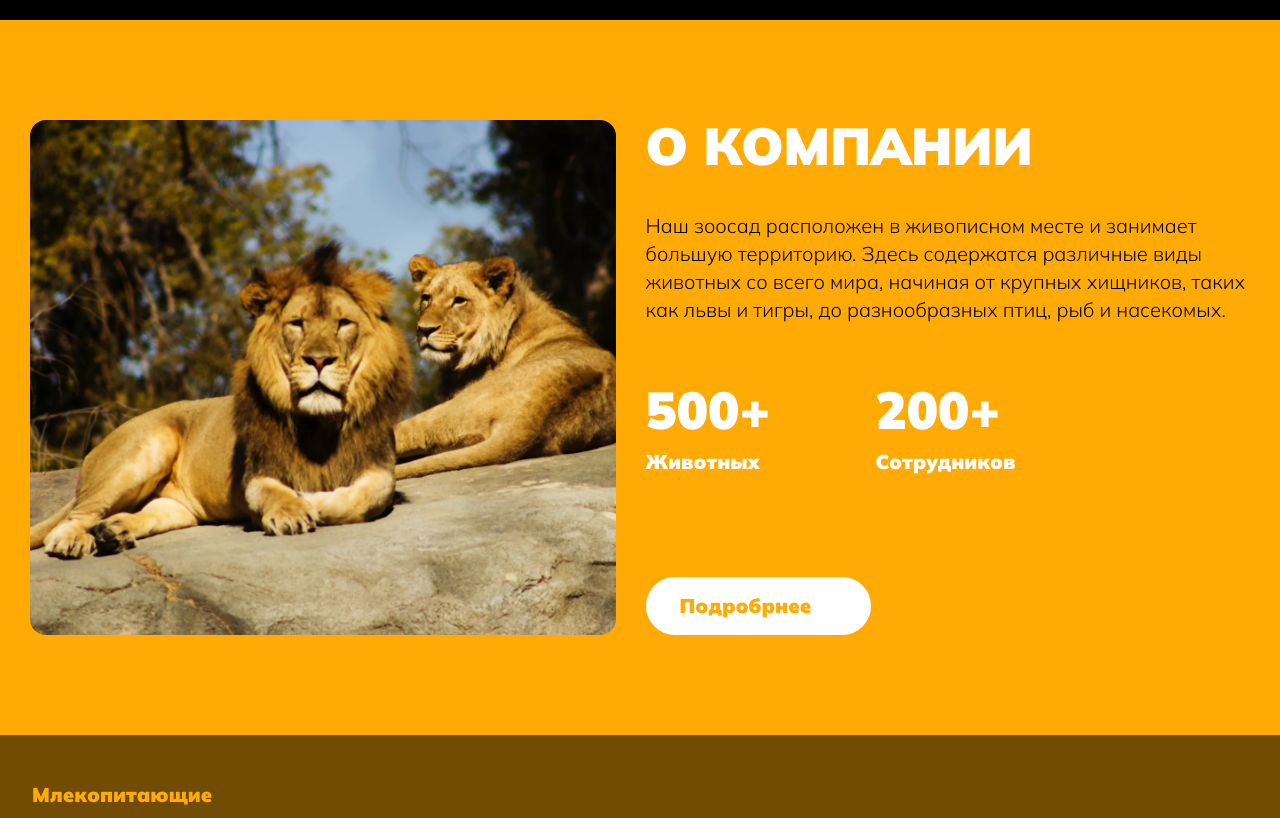
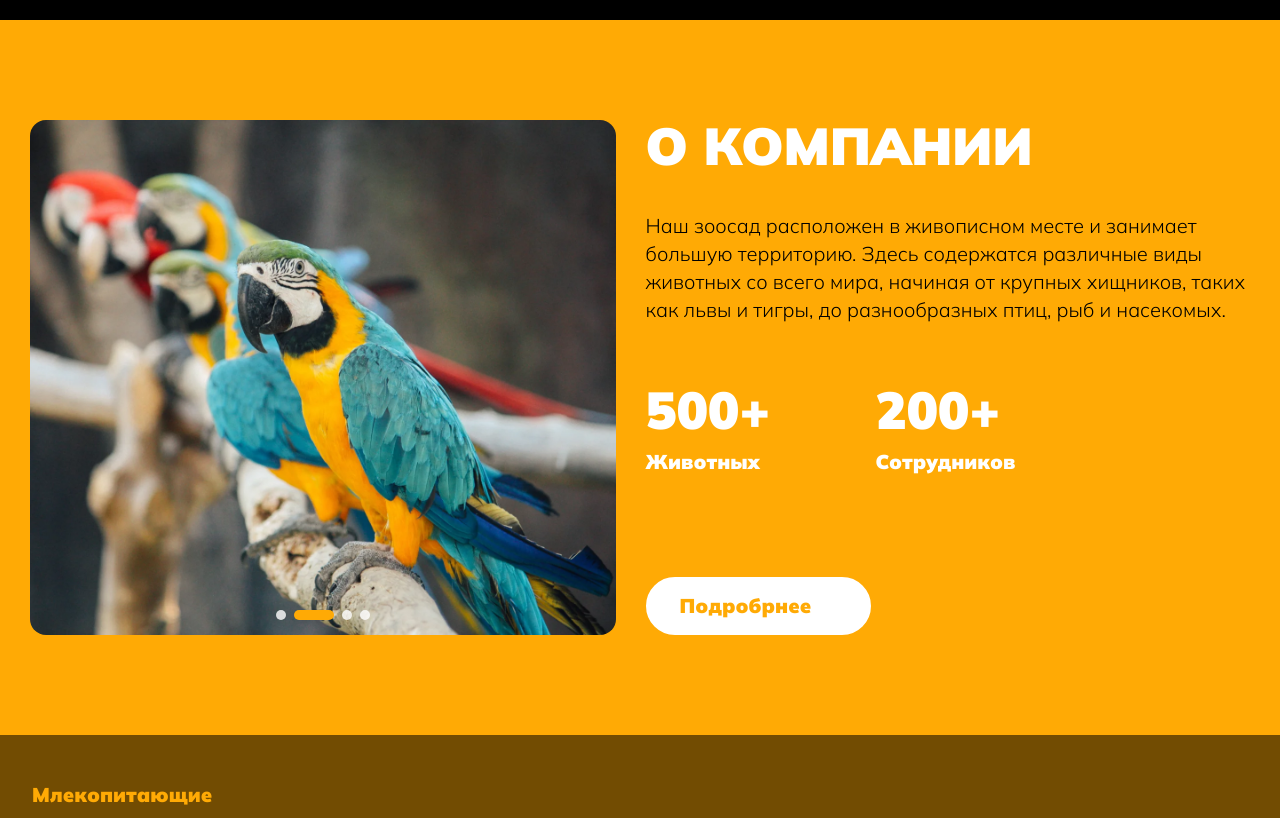
Before and after one commit to mindfling/ME_marafone_PrettyPaw, a website built with webpack: page src/index.html in a window 1280 px wide. Shown: the part 760-1578 px from the top of the page. Built offline with nearby package versions, Linux system fonts and the light colour scheme; grey boxes are pictures that could not be loaded; files whose address does not match are found by name.

Commit message:
feat about slider my Maks

```diff
--- a/src/index.js
+++ b/src/index.js
@@ -3,7 +3,12 @@ import './index.html';
 import 'swiper/scss';
 import 'swiper/scss/pagination';
 import './index.scss';
+import { sliderInit } from './modules/sliders';
 
+
+//
+
+sliderInit('.about__slider');
 
 // * use it for video in .hero
 const videobg = document.querySelector('.hero__video-bg');
--- /dev/null
+++ b/src/modules/sliders.js
@@ -0,0 +1,24 @@
+// * these are all for sliders
+import { Swiper, Pagination, Autoplay } from "swiper";
+
+const params = {
+  spaceBetween: 20,
+  loop: true,
+  autoplay: {
+    delay: 4500,
+    disableOnInteraction: false,
+  },
+  slidersPerView: 3,
+  pagination: {
+    el: '.swiper-pagination',
+  },
+  modules: [Autoplay, Pagination],
+};
+
+export const sliderInit = (selectorSlider, newParams) => {
+  new Swiper(selectorSlider, {
+    ...params,    // common params for all sliders
+    ...newParams, // personal params for this slider
+  })
+  console.log('slider init');
+};
--- a/src/style/_about.scss
+++ b/src/style/_about.scss
@@ -170,6 +170,28 @@
 
   &__image {
     border-radius: 16px;
+    cursor: pointer;
   }
 
 }
+
+
+.swiper-pagination {
+  // border: 1px solid lawngreen;
+
+  &-bullet {
+    background-color: #fff;
+    width: 10px;
+    height: 10px;
+    border-radius: 16px;
+    opacity: 0.8;
+    // плавная смена булет кнопок
+    transition: width 200ms ease;
+
+    &-active {
+      background-color: $back;
+      width: 40px;
+      opacity: 1;
+    }
+  }
+}
```
